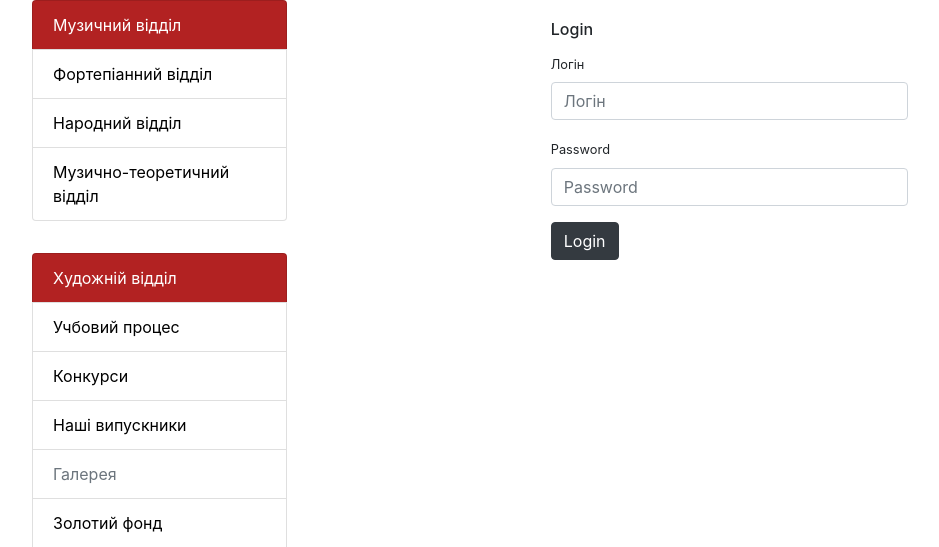
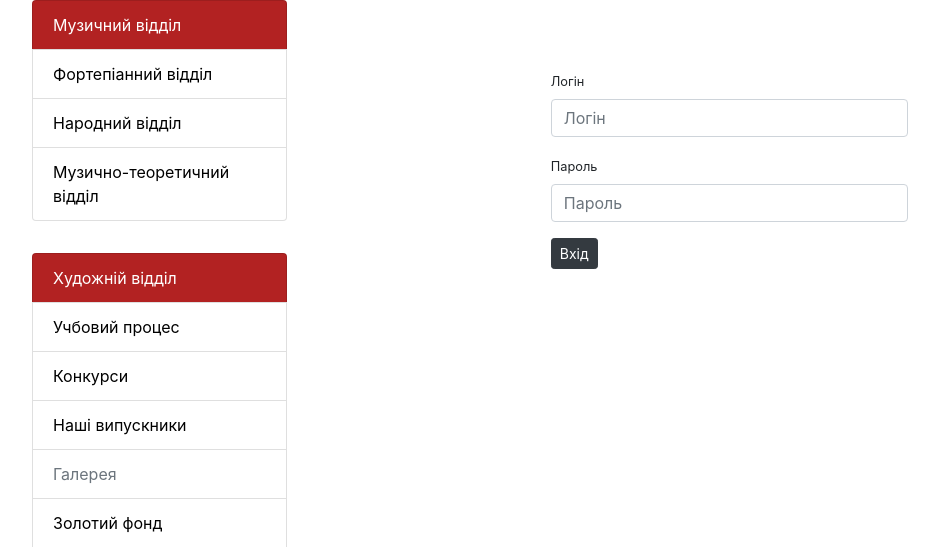
Before and after one commit to StrekanovAlexander/ddms-v2, a PHP site: template private/views/admin/user/login.twig in a window 1280 px wide. Shown: the part 40-587 px from the top of the page, without its empty margins (53-992 px from the left). Run offline with PHP 8.4, Linux system fonts and the light colour scheme; the template is opened without the code that fills it, so the values that code supplies are empty; some libraries are stand-ins or nearby versions.

Commit message:
rebuilded: views/login

```diff
--- a/private/views/admin/user/login.twig
+++ b/private/views/admin/user/login.twig
@@ -6,21 +6,20 @@
 
 {% block content %}
 
-<div class="row">
+<div class="row mt-5">
   <div class="col-md-6 offset-md-3">
     <div class="card-body">
-      <h6 class="card-title">Login</h6>
       <form action="{{ path_for('admin.user.login') }}" method="POST">
         <div class="form-group">
           <label for="username" class="small">Логін</label>
           <input class="form-control" name="username" id="username" placeholder="Логін">
         </div>
         <div class="form-group">
-          <label for="password" class="small">Password</label>
-          <input class="form-control" name="password" id="password" type="password" placeholder="Password">
+          <label for="password" class="small">Пароль</label>
+          <input class="form-control" name="password" id="password" type="password" placeholder="Пароль">
         </div>
         <div class="form-group">
-          <button class="btn btn-dark btn" type="submit">Login</button>
+          <button class="btn btn-sm btn-dark" type="submit">Вхід</button>
         </div>
         {{ csrf.fields|raw }}
       </form>
```
